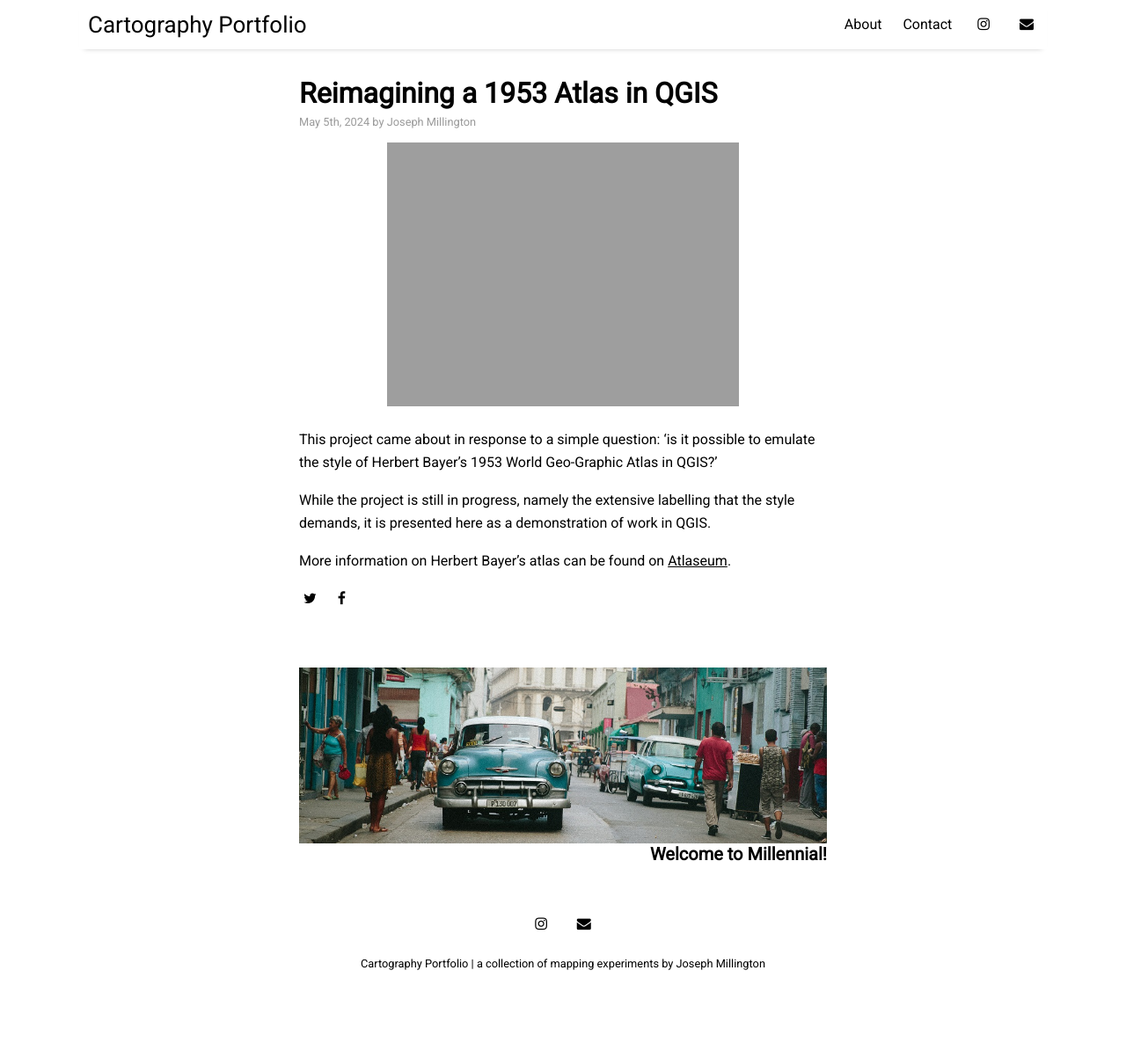
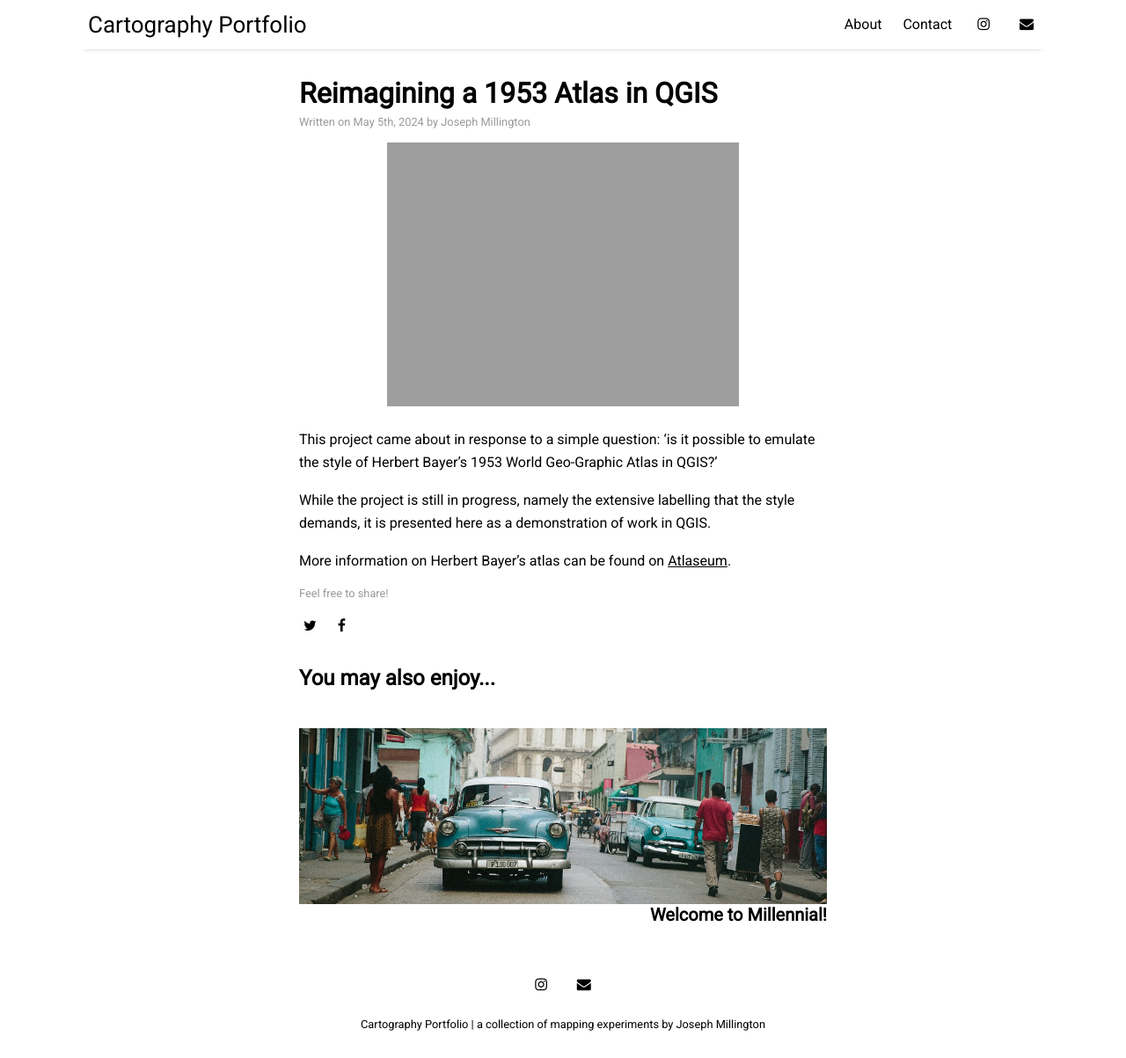
Before and after one commit to josephmillington/josephmillington.github.io, a Jekyll site: the page built from _posts/2024-05-05-vintage-atlas.md, in a window 1280 px wide and 1203 px high. Shown: the whole window at 88% size. Built offline with Jekyll 4.4.1, drawn with Linux system fonts in a browser that asks for light colours; nearby versions of some CDN libraries.

Commit message:
Revert "Try a new approach to customise post layout"
This reverts commit a178648315fe142ea20ebe0e2208261a0afefb76.

```diff
--- a/_config.yml
+++ b/_config.yml
@@ -19,7 +19,6 @@
 #  path: rss-feed.xml
 
 # Customise post layout
-site:
-  hide_post_share:     "true"
-  hide_related_posts:  "true"
-  hide_post_date:      "true"
+hide_post_share:     "true"
+hide_related_posts:  "true"
+hide_post_date:      "true"
--- a/_data/settings.yml
+++ b/_data/settings.yml
@@ -28,8 +28,8 @@
   next_page: 'Newer'
   previous_page: 'Older'
 
-sharing_button_prompt: #'Feel free to share!'
+sharing_button_prompt: 'Feel free to share!'
 
-related_posts: #'You may also enjoy...'
+related_posts: 'You may also enjoy...'
 
-post_date_prefix: #'Written on'
+post_date_prefix: 'Written on'
```
Also changed, not shown: _posts/2024-05-05-vintage-atlas.md (+4 -0 lines).
